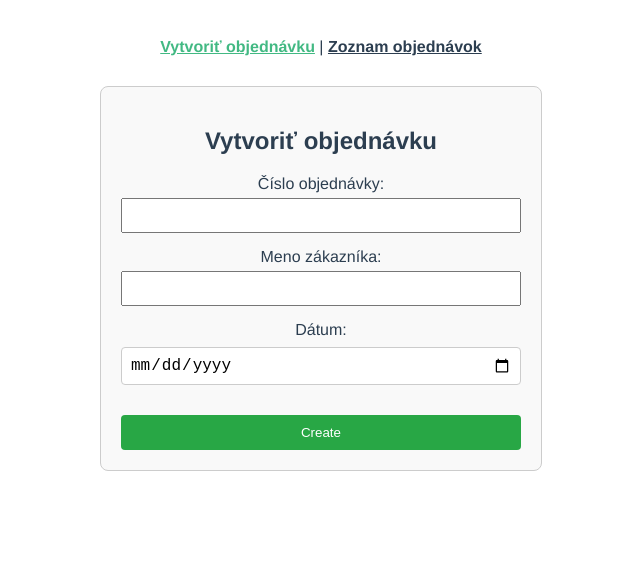
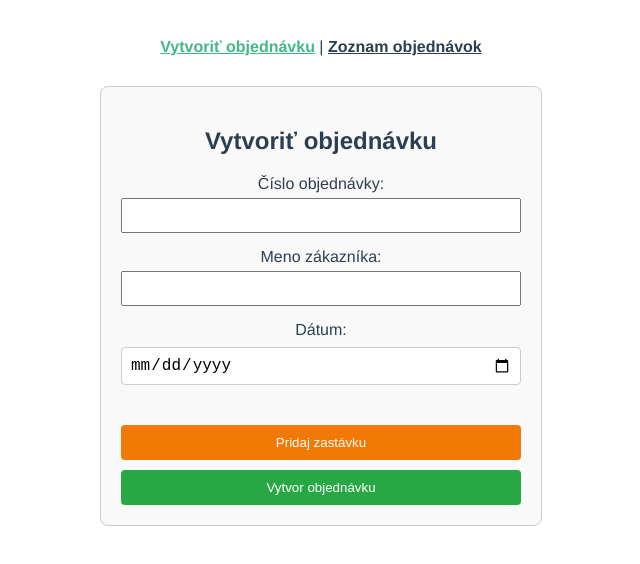
Before and after one commit to Melrok1/transport-management-system, a Vue app in the folder frontend/: page /ordersListView in a window 1280 px wide. Shown: the top 564 px of the page, without its empty margins (319-959 px from the left). Built offline with nearby package versions, Linux system fonts and the light colour scheme.

Commit message:
frontend - added new button for create order form

```diff
--- a/frontend/src/components/CreateOrder.vue
+++ b/frontend/src/components/CreateOrder.vue
@@ -13,7 +13,8 @@
       <div>
         <DateInput v-model="date" label="Dátum:" />
       </div>
-      <button type="submit">Create</button>
+       <button type="button">Pridaj zastávku</button>
+      <button type="submit">Vytvor objednávku</button>
     </form>
     <p v-if="message">{{ message }}</p>
   </div>
@@ -94,6 +95,15 @@ const submitOrder = async () => {
         background-color: #218838;
       }
     }
+
+    button[type="button"] {
+      background-color: #f37907;
+      margin: 10px 0;
+
+      &:hover {
+        background-color: #db6f0a;
+      }
+    }
   }
 
   p {
--- a/frontend/src/components/OrderItem.vue
+++ b/frontend/src/components/OrderItem.vue
@@ -15,7 +15,7 @@
 			</div>
 		</div>
 		<div v-if="order.waypoints.length">
-			<h5>Body trasy (Zastávky)</h5>
+			<h4>Body trasy (Zastávky)</h4>
 			<ul>
 				<li v-for="waypoint in order.waypoints" :key="waypoint.id" class="waypoint-item">
 					<span>
```
Also changed, not shown: frontend/src/views/AboutView.vue (deleted, +0 -36 lines).
